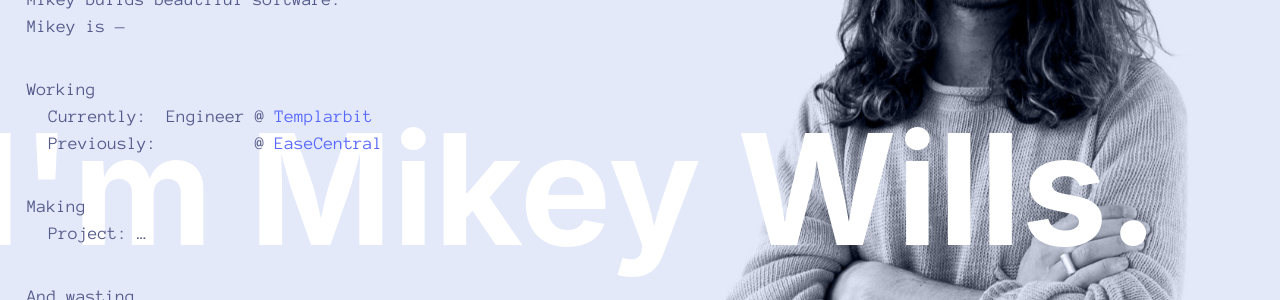
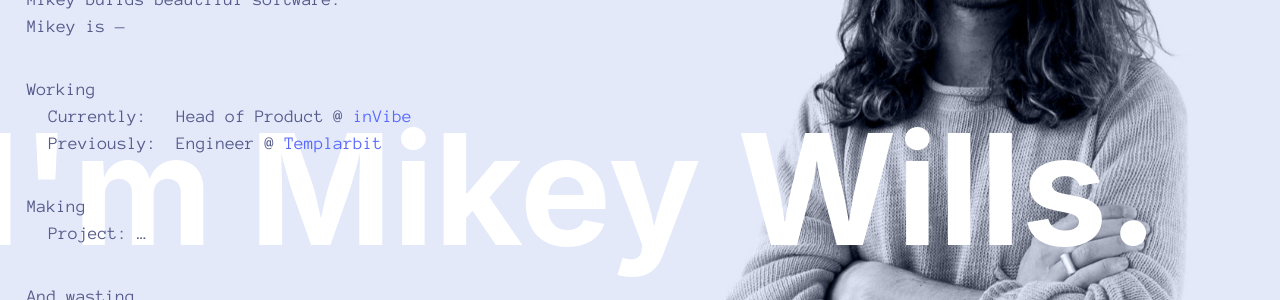
Before and after one commit to mukealicious/mukealicious.github.io, a Jekyll site: the page built from index.html, in a window 1280 px wide. Shown: the part 977-1277 px from the top of the page. Built offline with Jekyll 4.4.1, drawn with Linux system fonts in a browser that asks for light colours; some web fonts are replaced.

```diff
--- a/index.html
+++ b/index.html
@@ -11,10 +11,10 @@ title: Home
     <dt>Mikey is &mdash;</dt>
     <dt class="list-section">Working</dt>
     <dd>
-      Currently: &nbsp;Engineer @ <a href="https://www.templarbit.com/" target="_blank">Templarbit</a>
+      Currently: &nbsp;&nbsp;Head of Product @ <a href="https://www.invibe.co/" target="_blank">inVibe</a>
     </dd>
     <dd>
-      Previously: &nbsp;&nbsp;&nbsp;&nbsp;&nbsp;&nbsp;&nbsp;&nbsp; @ <a href="https://www.easecentral.com/" target="_blank">EaseCentral</a>
+      Previously: &nbsp;Engineer @ <a href="https://www.templarbit.com/" target="_blank">Templarbit</a>
     </dd>
     <dt class="list-section">Making</dt>
     <dd>
```
Also changed, not shown: Gemfile.lock, 2 other files.
